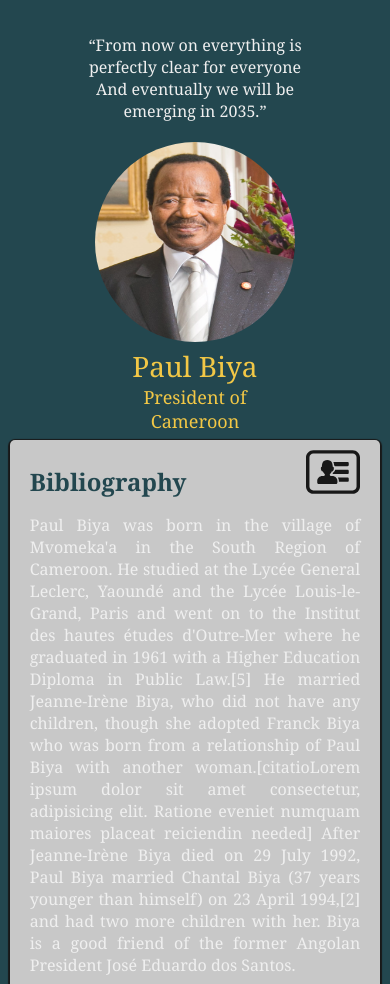
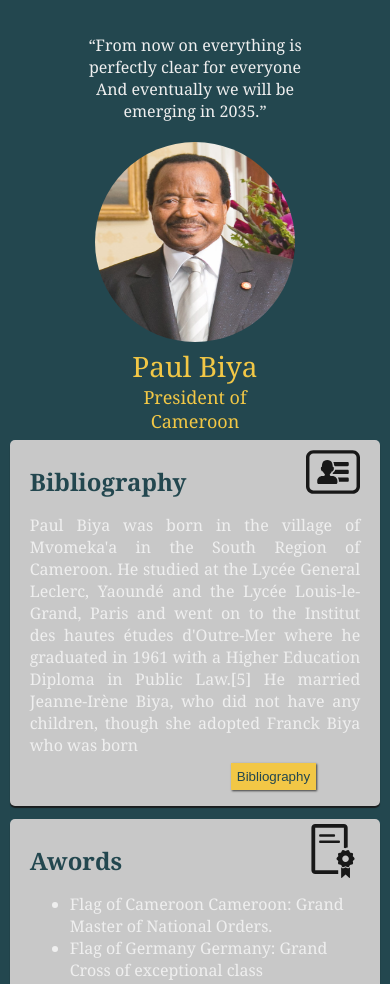
Before and after one commit to Hervepoh/My-Tribute-Page, a plain HTML site: page Tribute page/index.html in a window 390 px wide. Shown: the part 70-1054 px from the top of the page. Drawn offline with Linux system fonts and the light colour scheme.

Commit message:
mobil first approch
@media max-width 480px

```diff
--- a/Tribute page/index.html
+++ b/Tribute page/index.html
@@ -62,7 +62,7 @@
                     General Leclerc, Yaoundé and the Lycée Louis-le-Grand, Paris and went on to the Institut des hautes
                     études d'Outre-Mer where he graduated in 1961 with a Higher Education Diploma in Public Law.[5] He
                     married Jeanne-Irène Biya, who did not have any children, though she adopted Franck Biya who was
-                    born
+                    born<span class="sec-hidden">
                     from a relationship of Paul Biya with another woman.[citatioLorem ipsum dolor sit amet consectetur,
                     adipisicing elit. Ratione eveniet numquam maiores placeat reiciendin needed] After Jeanne-Irène
                     Biya died
@@ -71,7 +71,7 @@
                     and
                     had two more children with her. Biya is a good friend of the former Angolan President José Eduardo
                     dos
-                    Santos.
+                    Santos</span>
                 </p>
                 <button>Bibliography</button>
             </div>
--- a/Tribute page/style.css
+++ b/Tribute page/style.css
@@ -60,7 +60,7 @@ body {
       box-sizing: border-box;
      background:rgb(195, 195, 195) ;
      border-radius: 5px;
-     box-shadow: 0px 1px 1px 2px black;
+     box-shadow: 0px 2px 1px 0px rgba(0,0,0,.9);
      width: 95vw;
      margin: 13px auto 0px;
      padding: 5px 20px;
@@ -88,10 +88,13 @@ body {
       padding: 5px;
       margin: 1px;
       position: relative;
-      left: 250px;
+      top: -10px;
+      left: 200px;
+      border: 1px solid transparent;
+      box-shadow: 1px 1px 2px rgba(0,0,0,.8);
   }
 @media (max-width:415px) {
-  .head-navbar {
+  .head-navbar, .sec-hidden {
       display: none;
   }
 
@@ -152,4 +155,5 @@ body {
   }
 
 
+
 }
```
